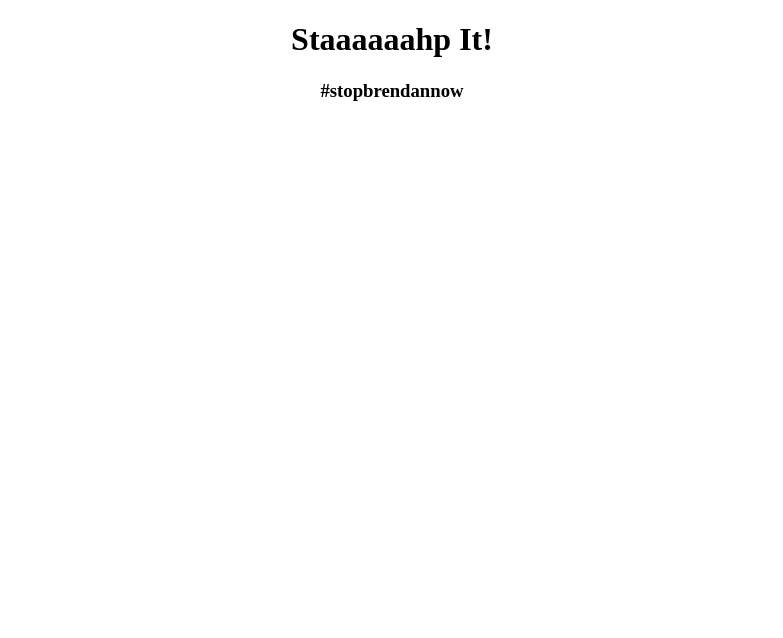
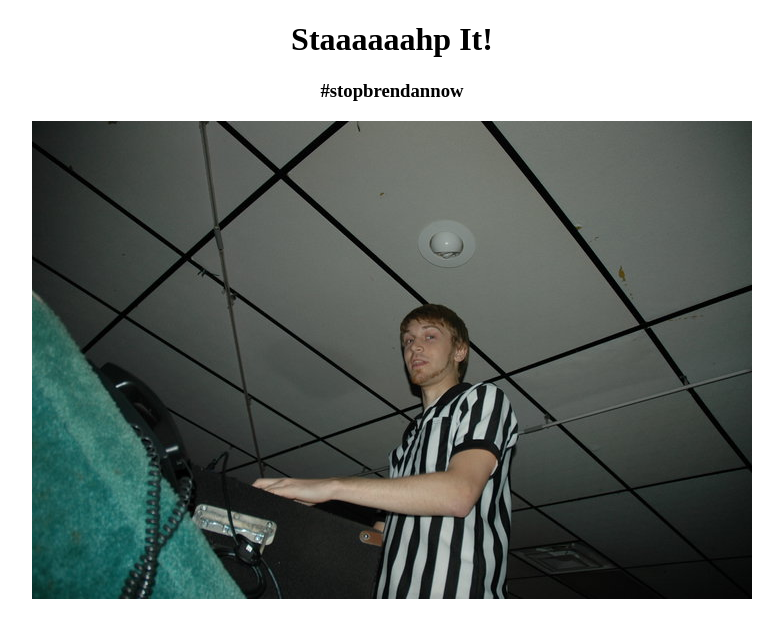
Before and after one commit to slyboots/stopbrendannow.com, a plain HTML site: page index.html in a window 1280 px wide. Shown: the whole page, without its empty margins (248-1031 px from the left). Drawn offline with Linux system fonts and the light colour scheme.

Commit message:
Update index.html

```diff
--- a/index.html
+++ b/index.html
@@ -2,13 +2,16 @@
 <html>
   <head>
     <link rel="icon" href="https://realgeeks.zendesk.com/system/photos/0008/9460/8768/koopa.jpeg">
-    <meta property="og:image" content="https://realgeeks.zendesk.com/system/photos/0008/9460/8768/koopa.jpeg">
+    <meta property="og:image" content="https://github.com/slyboots/stopbrendannow.com/blob/master/stopbrendannow.jpg?raw=true">
   </head>
   <body>
     <div style="width: 100%">
     <div style="margin: auto;text-align:center">
     <h1>Staaaaaahp It!</h1>
     <h3>#stopbrendannow</h3>
+    <div style="width:100%">
+      <img src="https://github.com/slyboots/stopbrendannow.com/blob/master/stopbrendannow.jpg?raw=true" />
+      </div>
     </div>
     </div>
   </body>
```
